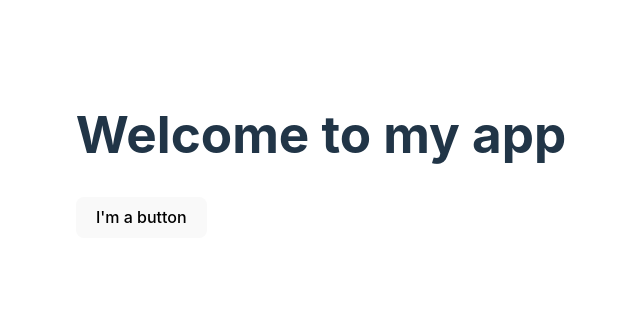
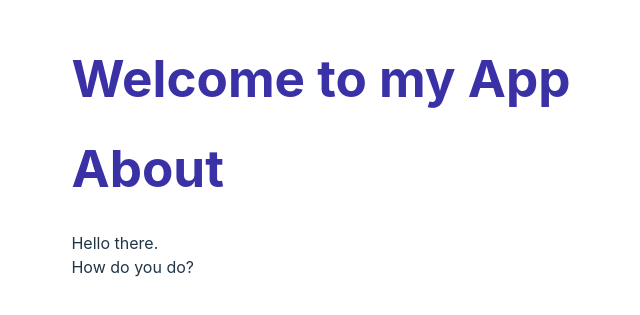
Before and after one commit to jhem-jhem/appdev1, a React (Vite) app in the folder react-quickstart/: page / in a window 1280 px wide. Shown: the part 245-560 px from the top of the page, without its empty margins (319-959 px from the left). Built offline with nearby package versions, Linux system fonts and the light colour scheme.

Commit message:
I'm done completing the section writing markup with JSX

```diff
--- a/react-quickstart/src/App.jsx
+++ b/react-quickstart/src/App.jsx
@@ -1,16 +1,19 @@
-function MyButton() {
+function AboutPage() {
   return (
-    <button>I'm a button</button>
-  );
+    <>
+      <h1>About</h1>
+      <p>Hello there. <br /> How do you do?</p>
+    </>
+  )
 }
 
-function MyApp() {
+function App() {
   return (
-    <div>
-      <h1>Welcome to my app</h1>
-      <MyButton />
-    </div>
-  );
+    <>
+      <h1>Welcome to my App</h1>
+      <AboutPage />
+    </>
+  )
 }
 
-export default MyApp
+export default App
--- a/react-quickstart/src/index.css
+++ b/react-quickstart/src/index.css
@@ -32,6 +32,7 @@
 }
 
 h1 {
+  color: rgb(57, 49, 165);
   font-size: 3.2em;
   line-height: 1.1;
 }
```
